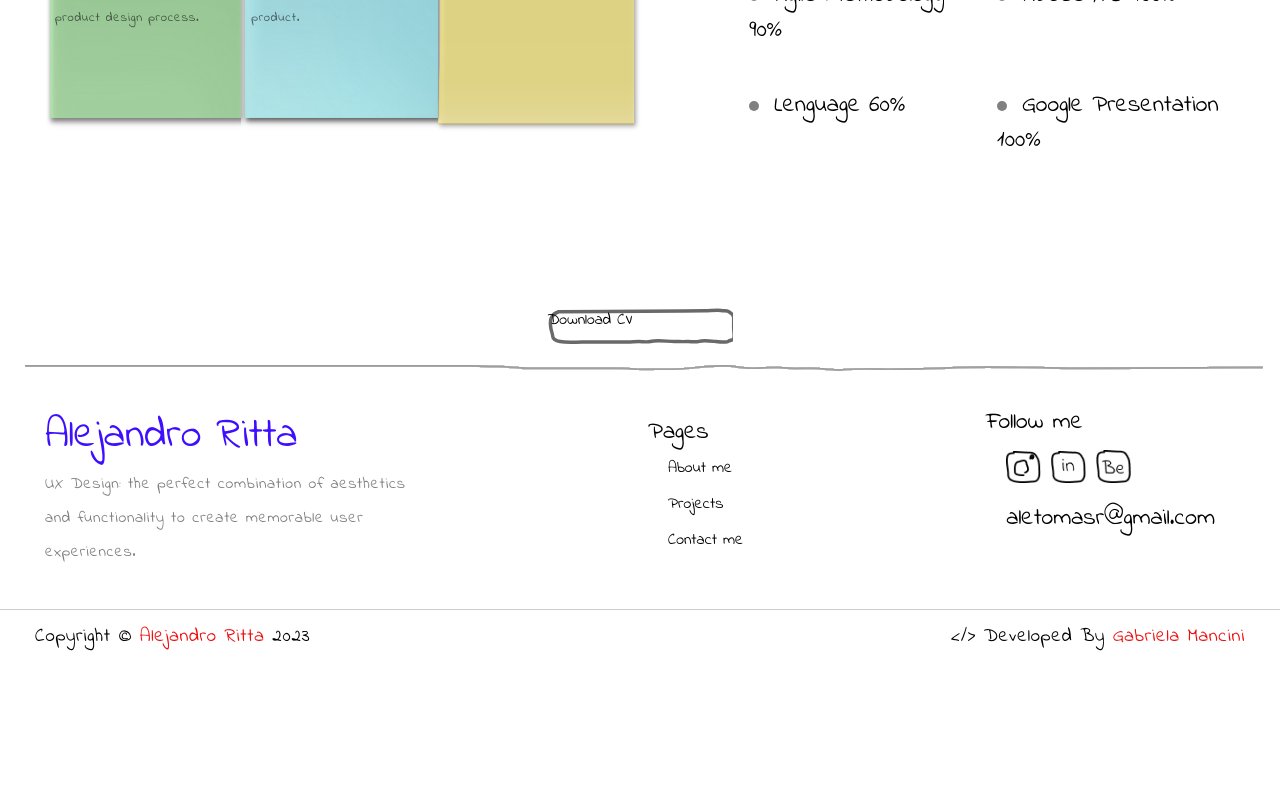
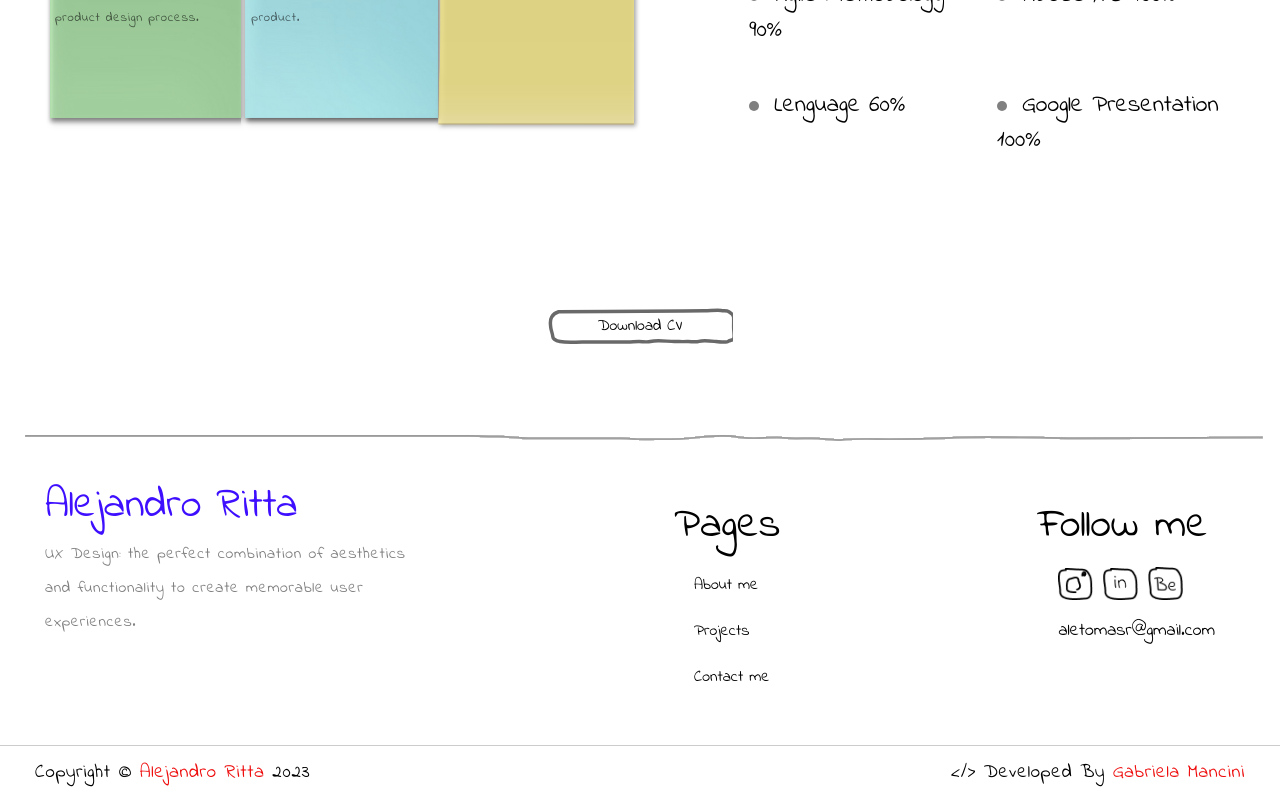
Before and after one commit to gabimancini/portfolio-ale, a React (Create React App) app: page / in a window 1280 px wide. Shown: the part 1778-2578 px from the top of the page. Before the commit the page ends 2442 px from the top, so only its background shows below. Built offline with nearby package versions, Linux system fonts and the light colour scheme.

Commit message:
Add margins in footer mobile

```diff
--- a/src/Components/molecules/list/List.js
+++ b/src/Components/molecules/list/List.js
@@ -1,7 +1,7 @@
 import Links from "../../atoms/link/Links";
-const List = ({ href, variant, text }) => {
+const List = ({ href, variant, text,className }) => {
     return (
-        <li><Links href={href} variant={variant} children={text} /></li>
+        <li className={className}><Links href={href} variant={variant} children={text}/></li>
     )
 }
 
--- a/src/Components/templates/footer/Footer.js
+++ b/src/Components/templates/footer/Footer.js
@@ -8,29 +8,29 @@ import '../../../css/index.css';
 const Footer = () => {
     const develope = '</>';
     return (
-        <footer>
+        <footer className='m-t-70'>
         <div className='container p-x-20 p-y-40'>
             <div className="footer_inner">
                 <h2 className='color-blue font-size-h2'>Alejandro Ritta</h2>
                 <p className='color-black-aplha-5'>
                 UX Design: the perfect combination of aesthetics and functionality to create memorable user experiences.                </p>
             </div>
-            <div className="footer_inner m-y-10">
-                <h3 className='font-size-h3'>Pages</h3>
-                <ul className='m-x-20'>
-                    <List href='#' variant='nav' text='About me' />
-                    <List href='#' variant='nav' text='Projects' />
-                    <List href='#' variant='nav' text='Contact me' />
+            <div className="footer_inner m-t-20">
+                <h3 className='font-size-h3 '>Pages</h3>
+                <ul className='m-x-20 m-y-10'>
+                    <List href='#' variant='nav' text='About me' className='m-y-10'/>
+                    <List href='#' variant='nav' text='Projects' className='m-y-10'/>
+                    <List href='#' variant='nav' text='Contact me' className='m-y-10' />
                 </ul>
             </div>
-            <div className="footer_inner">
+            <div className="footer_inner m-t-20">
                 <h3 className='font-size-h3'>Follow me</h3>
                 <div className='m-x-20'>
                     <IconLink href="#" src={instagramIcon} alt='Instagram' className='icon' />
                     <IconLink href="#" src={linkedinIcon} alt='Linkedin' className='icon' />
                     <IconLink href="#" src={behanceIcon} alt='Behance' className='icon' />
                 </div>
-                <a href="mailto:aletomasr@gmail.com" className='email font-size-md-h4 m-x-20'>aletomasr@gmail.com</a>
+                <a href="mailto:aletomasr@gmail.com" className='email font-size-paragraph m-x-20'>aletomasr@gmail.com</a>
             </div>
             </div>
             <div className='footer_bottom'>
--- a/src/Components/templates/footer/_footer.scss
+++ b/src/Components/templates/footer/_footer.scss
@@ -6,9 +6,6 @@ footer{
 }
 .footer_inner li{
     padding: 6px 0;
-}
-.footer_inner h3, .footer_inner a.email{
-    font-size: 24px;
 }
 .footer_inner .icon{
     margin: 10px 10px 10px 0;
--- a/src/Components/templates/skills/skills.js
+++ b/src/Components/templates/skills/skills.js
@@ -35,8 +35,8 @@ const Skills = () => {
                     </ul>
                 </div>
             </div>
-            <div className="container d-flex p-y-20 justify-center">
-                <a href="Alejandro_Ritta_CV_resume.pdf" download className="bg-btn_download bg-sm-contain w-185 h-37 align-center"> Download CV</a>
+            <div className="container d-flex p-y-20 justify-center ">
+                <a href="Alejandro_Ritta_CV_resume.pdf" download className="bg-btn_download bg-sm-contain w-185 h-37 d-flex justify-center align-center"> Download CV</a>
             </div>
         </section>
     )
--- a/src/css/index.css
+++ b/src/css/index.css
@@ -556,6 +556,10 @@
   margin-bottom: auto;
 }
 
+.m-t-auto {
+  margin-top: auto;
+}
+
 .top-auto {
   top: auto;
 }
@@ -602,6 +606,10 @@
   margin-bottom: 0;
 }
 
+.m-t-0 {
+  margin-top: 0;
+}
+
 .top-0 {
   top: 0;
 }
@@ -648,6 +656,10 @@
   margin-bottom: 5px;
 }
 
+.m-t-5 {
+  margin-top: 5px;
+}
+
 .top-5 {
   top: 5px;
 }
@@ -694,6 +706,10 @@
   margin-bottom: 10px;
 }
 
+.m-t-10 {
+  margin-top: 10px;
+}
+
 .top-10 {
   top: 10px;
 }
@@ -740,6 +756,10 @@
   margin-bottom: 20px;
 }
 
+.m-t-20 {
+  margin-top: 20px;
+}
+
 .top-20 {
   top: 20px;
 }
@@ -786,6 +806,10 @@
   margin-bottom: 30px;
 }
 
+.m-t-30 {
+  margin-top: 30px;
+}
+
 .top-30 {
   top: 30px;
 }
@@ -832,6 +856,10 @@
   margin-bottom: 35px;
 }
 
+.m-t-35 {
+  margin-top: 35px;
+}
+
 .top-35 {
   top: 35px;
 }
@@ -878,6 +906,10 @@
   margin-bottom: 40px;
 }
 
+.m-t-40 {
+  margin-top: 40px;
+}
+
 .top-40 {
   top: 40px;
 }
@@ -924,6 +956,10 @@
   margin-bottom: 50px;
 }
 
+.m-t-50 {
+  margin-top: 50px;
+}
+
 .top-50 {
   top: 50px;
 }
@@ -970,6 +1006,10 @@
   margin-bottom: 60px;
 }
 
+.m-t-60 {
+  margin-top: 60px;
+}
+
 .top-60 {
   top: 60px;
 }
@@ -1016,6 +1056,10 @@
   margin-bottom: 70px;
 }
 
+.m-t-70 {
+  margin-top: 70px;
+}
+
 .top-70 {
   top: 70px;
 }
@@ -1062,6 +1106,10 @@
   margin-bottom: 100px;
 }
 
+.m-t-100 {
+  margin-top: 100px;
+}
+
 .top-100 {
   top: 100px;
 }
@@ -1106,6 +1154,10 @@
 .m-y-200 {
   margin-top: 200px;
   margin-bottom: 200px;
+}
+
+.m-t-200 {
+  margin-top: 200px;
 }
 
 .top-200 {
@@ -3030,10 +3082,6 @@ footer {
   padding: 6px 0;
 }
 
-.footer_inner h3, .footer_inner a.email {
-  font-size: 24px;
-}
-
 .footer_inner .icon {
   margin: 10px 10px 10px 0;
 }
--- a/src/css/utilities/_boxModel.scss
+++ b/src/css/utilities/_boxModel.scss
@@ -54,6 +54,9 @@ $margin-code in $box-sizes {
   .m-y-#{$margin} {
     margin-top: $margin-code;
     margin-bottom: $margin-code;
+  }
+  .m-t-#{$margin} {
+    margin-top: $margin-code;
   }
   .top-#{$margin}{
     top: $margin-code;
```
Also changed, not shown: 1 other file (tests, documents, lock files or other folders).
